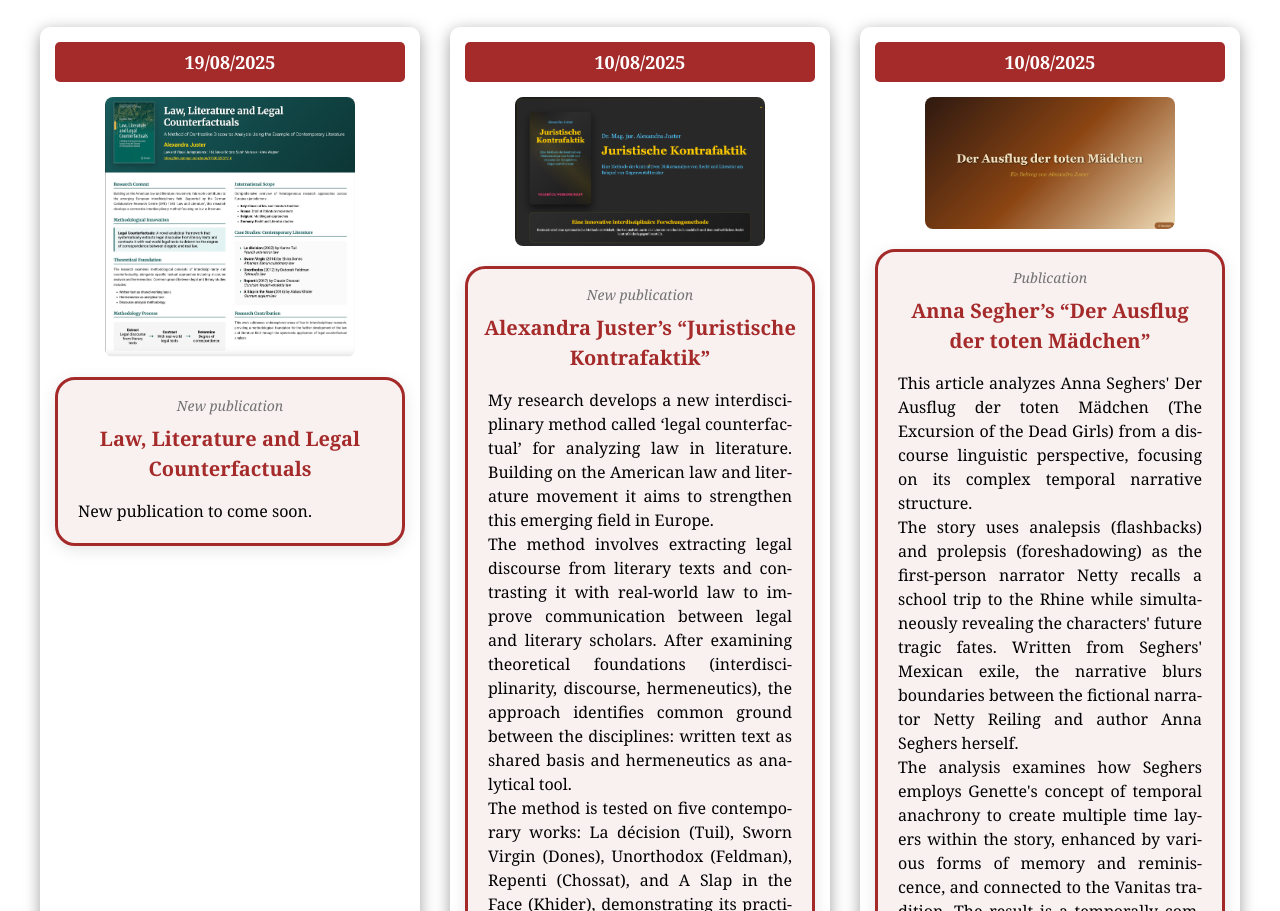
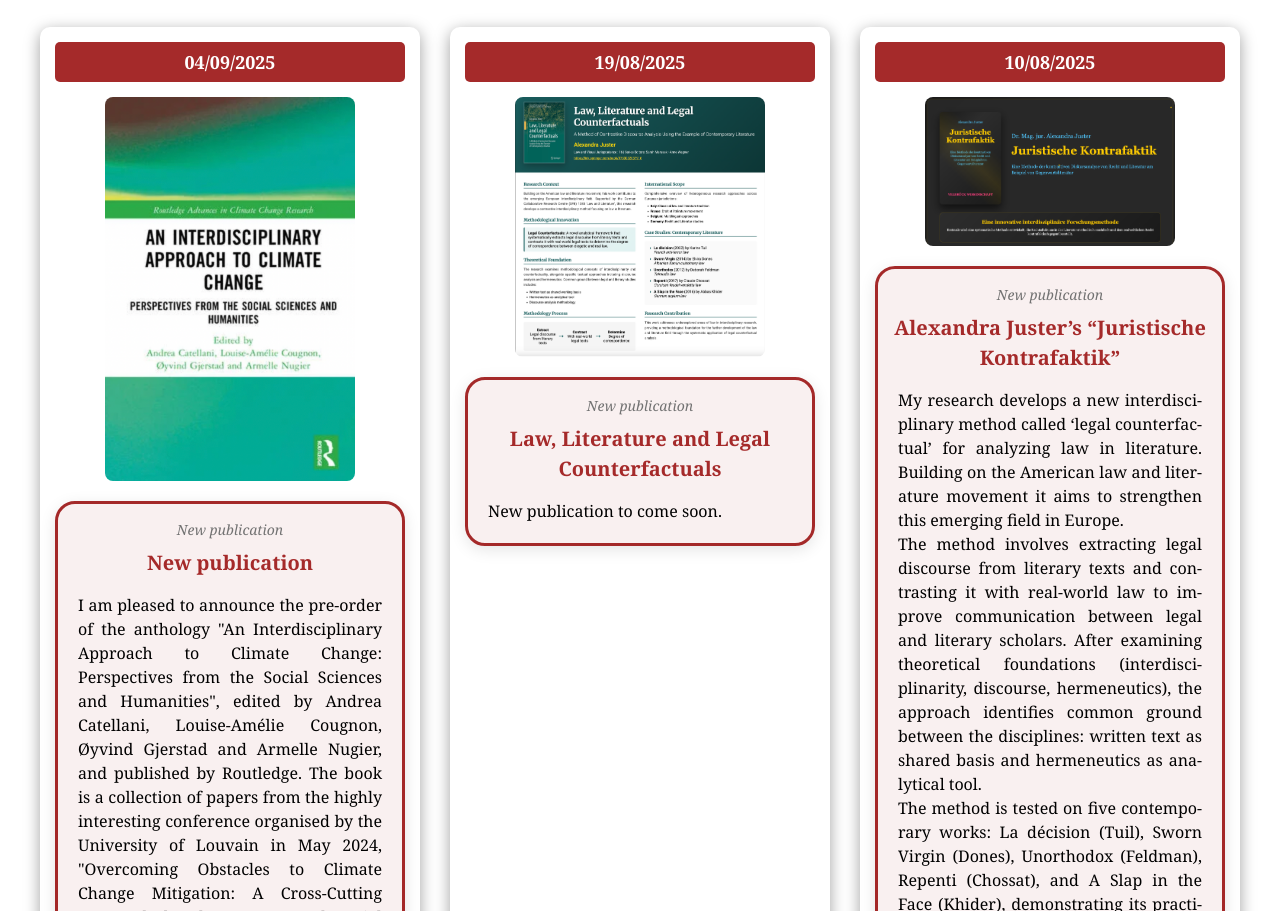
Before and after one commit to Amandine-22/website, a plain HTML site: page news.html in a window 1280 px wide. Shown: the part 241-1152 px from the top of the page. Drawn offline with Linux system fonts and the light colour scheme.

Commit message:
updated news

```diff
--- a/news.html
+++ b/news.html
@@ -28,6 +28,16 @@
         <h1>Recent news</h1>
 
         <div class="news-grid">
+
+            <div class="news-card"><a href="https://www.routledge.com/An-Interdisciplinary-Approach-to-Climate-Change-Perspectives-from-the-Social-Sciences-and-Humanities/Catellani-Cougnon-Gjerstad-Nugier/p/book/9781041050087">
+                <div class="news-date">04/09/2025</div>
+                <div class="news-img"><img src="anthology.png" alt="new-book"></div>
+                    <div class="news-content">
+                        <div class="news-category"><em>New publication</em></div>
+                        <div class="news-title">New publication</div>
+                        <div class="news-description">I am pleased to announce the pre-order of the anthology "An Interdisciplinary Approach to Climate Change: Perspectives from the Social Sciences and Humanities", edited by Andrea Catellani, Louise-Amélie Cougnon, Øyvind Gjerstad and Armelle Nugier, and published by Routledge. The book is a collection of papers from the highly interesting conference organised by the University of Louvain in May 2024, "Overcoming Obstacles to Climate Change Mitigation: A Cross-Cutting Approach by the Human and Social Sciences". You will find my own contribution, "Science and Literature in Alliance Against the Anthropocene: Andri Snær Magnason's On Time and Water and Aurélien Barrau's L'Hypothèse K." under chapter 5. </div>
+                    </div>
+            </a></div>
 
             <div class="news-card"><a href="poster.html">
                 <div class="news-date">19/08/2025</div>
```
Also changed, not shown: anthology.png (added).
